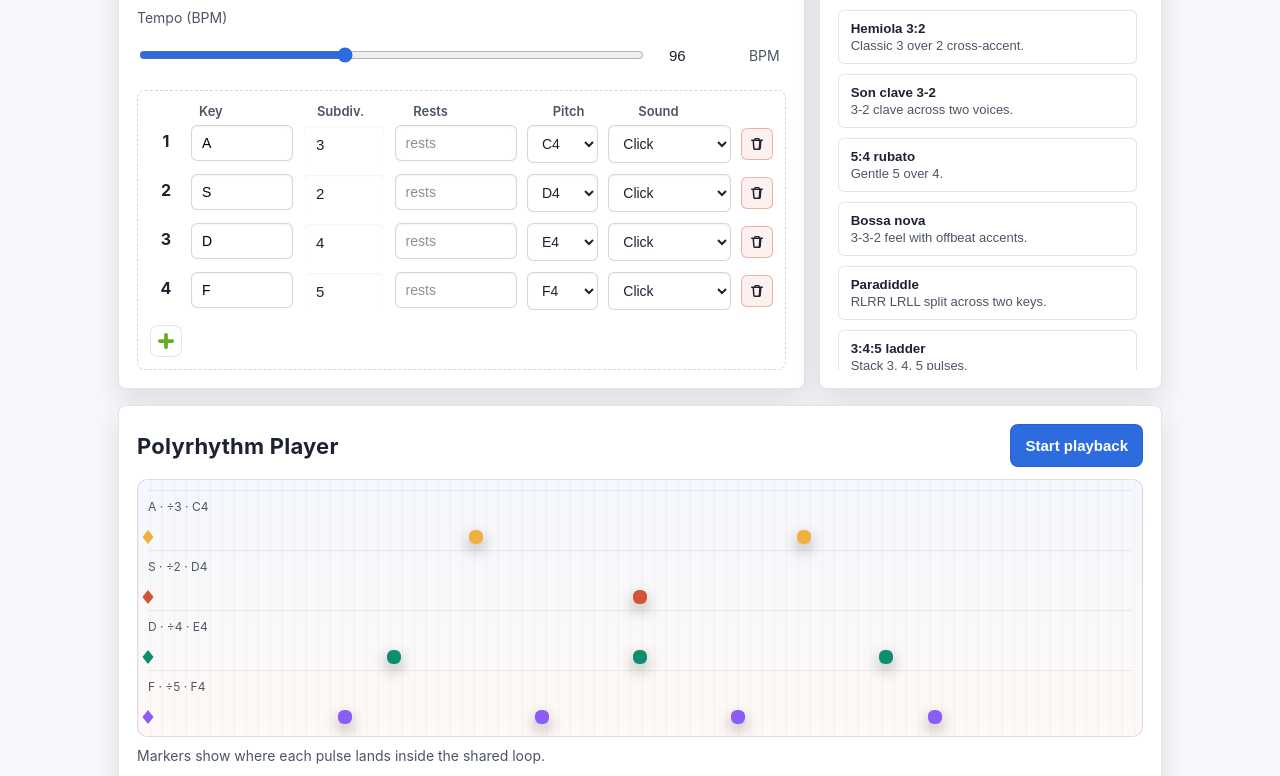
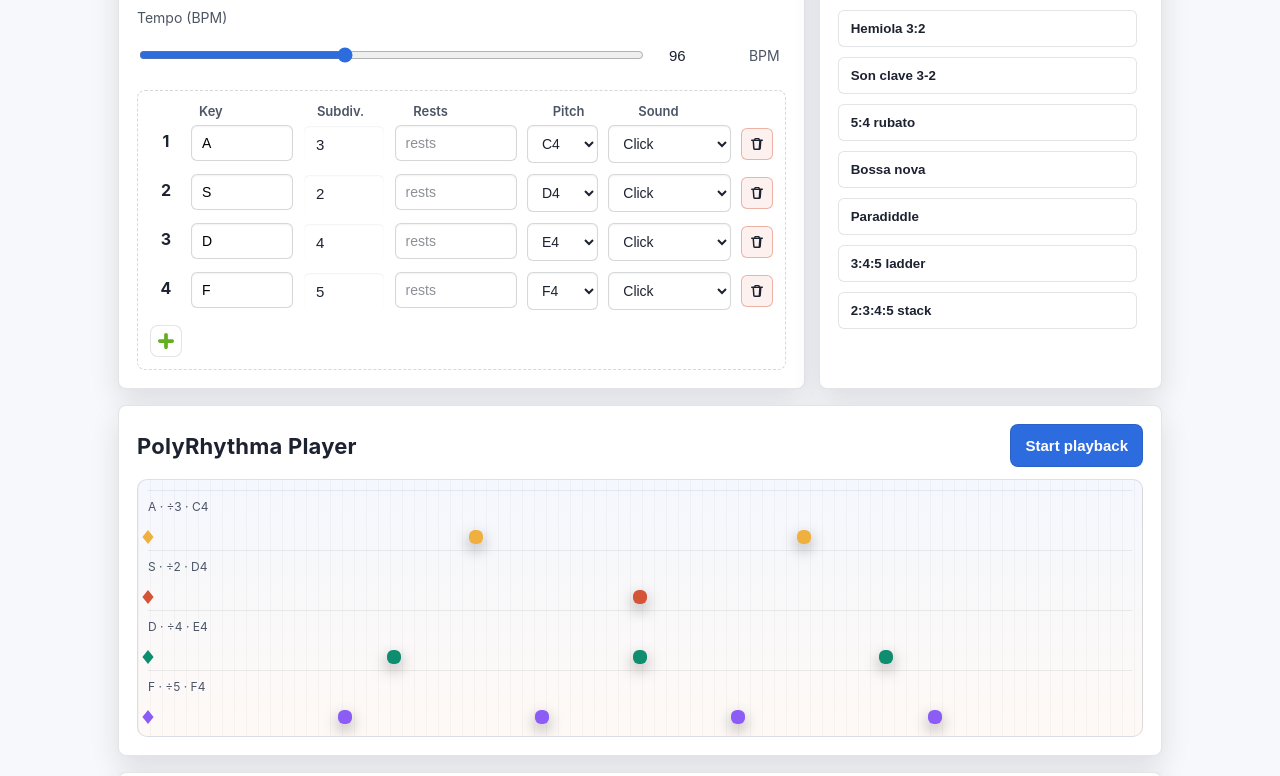
Before and after one commit to caseyshiring/PolyRhythma, a website built with Vite: page index.html in a window 1280 px wide. Shown: the part 304-1080 px from the top of the page. Built offline with nearby package versions, Linux system fonts and the light colour scheme.

Commit message:
Update dist names

```diff
--- a/index.html
+++ b/index.html
@@ -2,12 +2,11 @@
 <html lang="en">
   <head>
     <meta charset="UTF-8" />
-    <link rel="icon" type="image/svg+xml" href="/polyrhythm/favicon.svg" />
     <meta name="viewport" content="width=device-width, initial-scale=1.0" />
     <style>
       @import url("https://fonts.googleapis.com/css2?family=Quicksand:wght@300..700&display=swap");
     </style>
-    <title>Polyrhythm Trainer</title>
+    <title>PolyRhythma</title>
   </head>
   <body>
     <div id="app"></div>
--- a/package.json
+++ b/package.json
@@ -1,5 +1,5 @@
 {
-  "name": "polyrhythm-trainer",
+  "name": "polyrhythma",
   "version": "0.0.0",
   "private": true,
   "type": "module",
--- a/src/main.ts
+++ b/src/main.ts
@@ -84,7 +84,6 @@ const VOICE_COLORS = [
 type PresetConfig = {
   id: string;
   name: string;
-  description: string;
   tempo: number;
   voices: Array<Pick<VoiceConfig, "subdivision" | "noteId" | "key" | "restPattern" | "soundMode">>;
 };
@@ -93,7 +92,6 @@ const PRESET_CONFIGS: PresetConfig[] = [
   {
     id: "hemiola",
     name: "Hemiola 3:2",
-    description: "Classic 3 over 2 cross-accent.",
     tempo: 96,
     voices: [
       { subdivision: 3, noteId: "C4", key: "j" },
@@ -103,7 +101,6 @@ const PRESET_CONFIGS: PresetConfig[] = [
   {
     id: "tresillo",
     name: "Son clave 3-2",
-    description: "3-2 clave across two voices.",
     tempo: 100,
     voices: [
       {
@@ -125,7 +122,6 @@ const PRESET_CONFIGS: PresetConfig[] = [
   {
     id: "quintuple",
     name: "5:4 rubato",
-    description: "Gentle 5 over 4.",
     tempo: 84,
     voices: [
       { subdivision: 5, noteId: "D4", key: "j" },
@@ -135,7 +131,6 @@ const PRESET_CONFIGS: PresetConfig[] = [
   {
     id: "bossa",
     name: "Bossa nova",
-    description: "3-3-2 feel with offbeat accents.",
     tempo: 90,
     voices: [
       {
@@ -164,7 +159,6 @@ const PRESET_CONFIGS: PresetConfig[] = [
   {
     id: "paradiddle",
     name: "Paradiddle",
-    description: "RLRR LRLL split across two keys.",
     tempo: 96,
     voices: [
       { subdivision: 8, restPattern: "2, 5, 7, 8", noteId: "C4", key: "j", soundMode: "click" },
@@ -174,7 +168,6 @@ const PRESET_CONFIGS: PresetConfig[] = [
   {
     id: "ladder",
     name: "3:4:5 ladder",
-    description: "Stack 3, 4, 5 pulses.",
     tempo: 92,
     voices: [
       { subdivision: 3, noteId: "C4", key: "j", soundMode: "click" },
@@ -185,7 +178,6 @@ const PRESET_CONFIGS: PresetConfig[] = [
   {
     id: "four-stack",
     name: "2:3:4:5 stack",
-    description: "Four-voice polyrhythm.",
     tempo: 84,
     voices: [
       { subdivision: 2, noteId: "C4", key: "j", soundMode: "click" },
@@ -289,7 +281,7 @@ function renderLayout(): string {
               ${renderVoiceEditorList()}
             </div>
             <button class="ghost-button add-voice" id="add-voice" type="button" aria-label="Add voice">
-              <img src="/polyrhythm/icons/primary-tab-new.svg" class="add-voice-icon" alt="" aria-hidden="true" />
+              <img src="/PolyRhythma/icons/primary-tab-new.svg" class="add-voice-icon" alt="" aria-hidden="true" />
             </button>
           </div>
         </section>
@@ -302,7 +294,6 @@ function renderLayout(): string {
               (preset) => `
               <button class="preset-button" data-preset="${preset.id}">
                 <span class="preset-name">${preset.name}</span>
-                <span class="preset-desc">${preset.description}</span>
               </button>`,
             ).join("")}
           </div>
@@ -312,7 +303,7 @@ function renderLayout(): string {
       <section class="panel timeline">
         <div class="panel-header">
           <div>
-            <h2>Polyrhythm Player</h2>
+            <h2>PolyRhythma Player</h2>
           </div>
           <button class="primary-button" id="start-stop" type="button">Start playback</button>
         </div>
@@ -320,7 +311,6 @@ function renderLayout(): string {
           <div class="timeline-progress" id="timeline-progress"></div>
           <div class="timeline-lanes" id="timeline-lanes" aria-label="Voice timelines"></div>
         </div>
-        <p class="timeline-hint">Markers show where each pulse lands inside the shared loop.</p>
       </section>
 
       <section class="panel stats">
--- a/src/style.css
+++ b/src/style.css
@@ -335,13 +335,6 @@ body {
   font-weight: 700;
 }
 
-.preset-desc {
-  display: block;
-  font-size: 13px;
-  color: var(--muted);
-  margin-top: 2px;
-}
-
 .controls-grid {
   display: grid;
   grid-template-columns: repeat(auto-fit, minmax(240px, 1fr));
@@ -664,12 +657,6 @@ input[type="range"] {
   background: var(--accent-b);
 }
 
-.timeline-hint {
-  margin-top: 10px;
-  color: var(--muted);
-  font-size: 14px;
-}
-
 .legend {
   display: flex;
   gap: 8px;
--- a/vite.config.ts
+++ b/vite.config.ts
@@ -1,5 +1,5 @@
 import { defineConfig } from "vite";
 
 export default defineConfig({
-  base: "/polyrhythm/",
+  base: "/PolyRhythma/",
 });
```
Also changed, not shown: README.md, dist/assets/index-BoaZCz-9.css (added), dist/assets/index-BxTewq5s.css (deleted), dist/assets/index-Co5hCQdL.js (deleted), dist/assets/index-PmS2PVB0.js (added), dist/favicon.svg (deleted), dist/index.html, public/favicon.svg (deleted), 1 other file.
